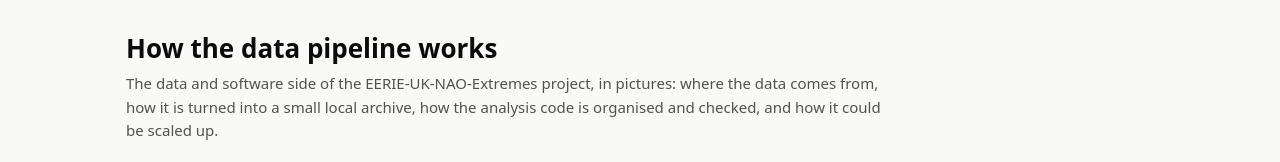
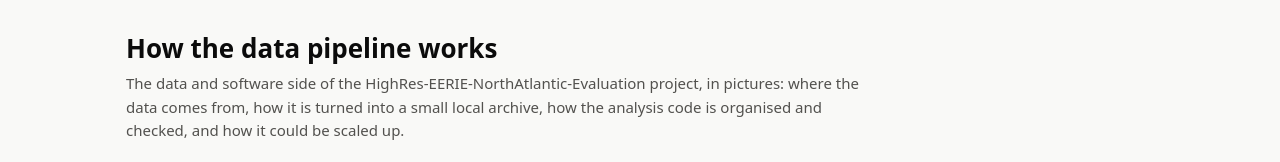
Before and after one commit to TunaHim/HighRes-EERIE-NorthAtlantic-Evaluation, a plain HTML site: page docs/engineering_overview.html in a window 1280 px wide. Shown: the top 162 px of the page. Drawn offline with Linux system fonts and the light colour scheme.

Commit message:
Rename the project to HighRes-EERIE-NorthAtlantic-Evaluation
Co-Authored-By: Claude Opus 5.5 <noreply@anthropic.com>

```diff
--- a/docs/engineering_overview.html
+++ b/docs/engineering_overview.html
@@ -43,7 +43,7 @@ svg text{font-family:system-ui,-apple-system,"Segoe UI",Roboto,sans-serif}
 <body>
 <main>
 <h1>How the data pipeline works</h1>
-<p class="lead">The data and software side of the EERIE-UK-NAO-Extremes project, in pictures: where the data comes
+<p class="lead">The data and software side of the HighRes-EERIE-NorthAtlantic-Evaluation project, in pictures: where the data comes
 from, how it is turned into a small local archive, how the analysis code is organised and checked, and how it could be
 scaled up.</p>
 
```
Also changed, not shown: docs/project_overview.html (+1 -1 lines), 1 other file.
